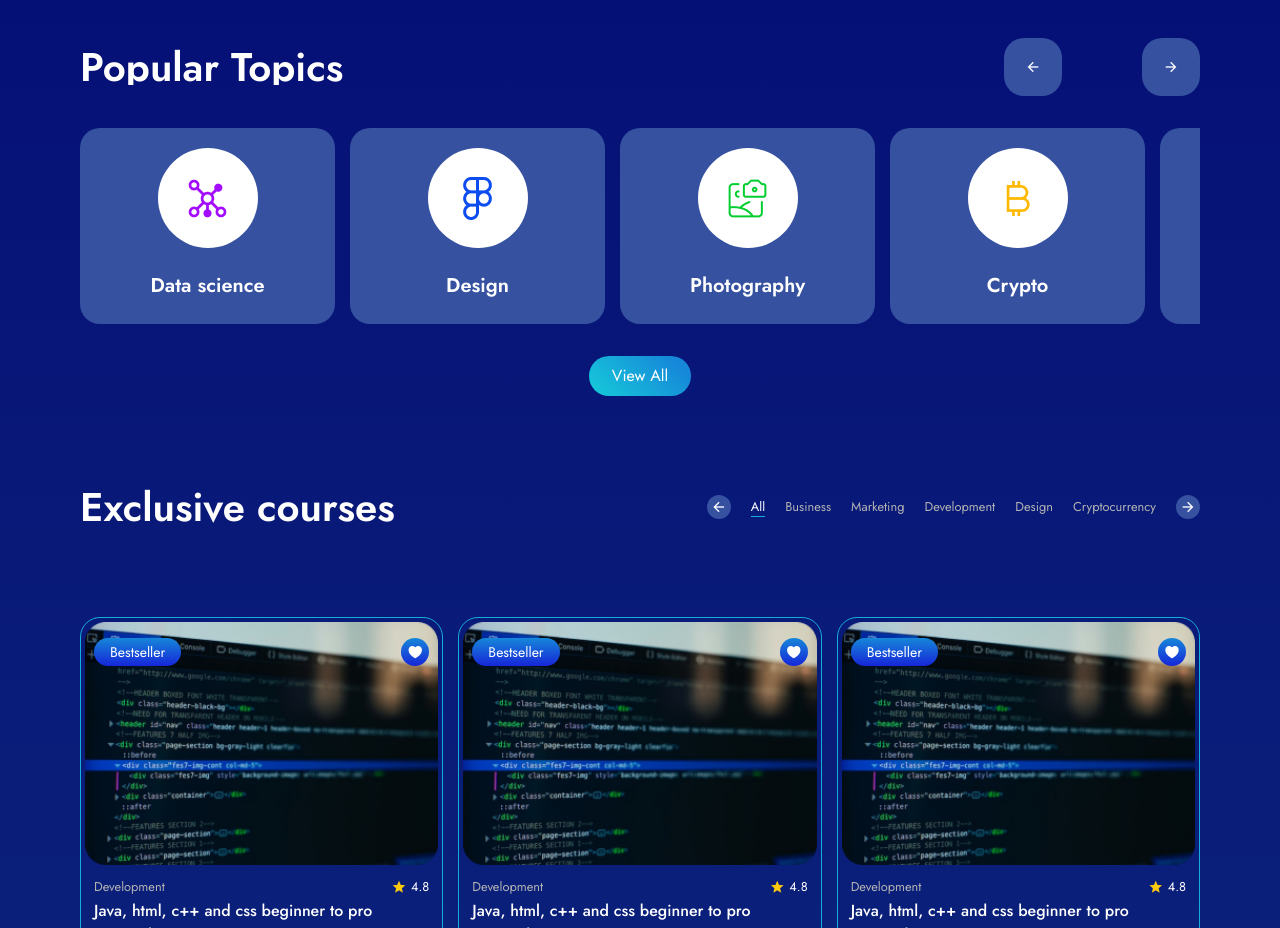
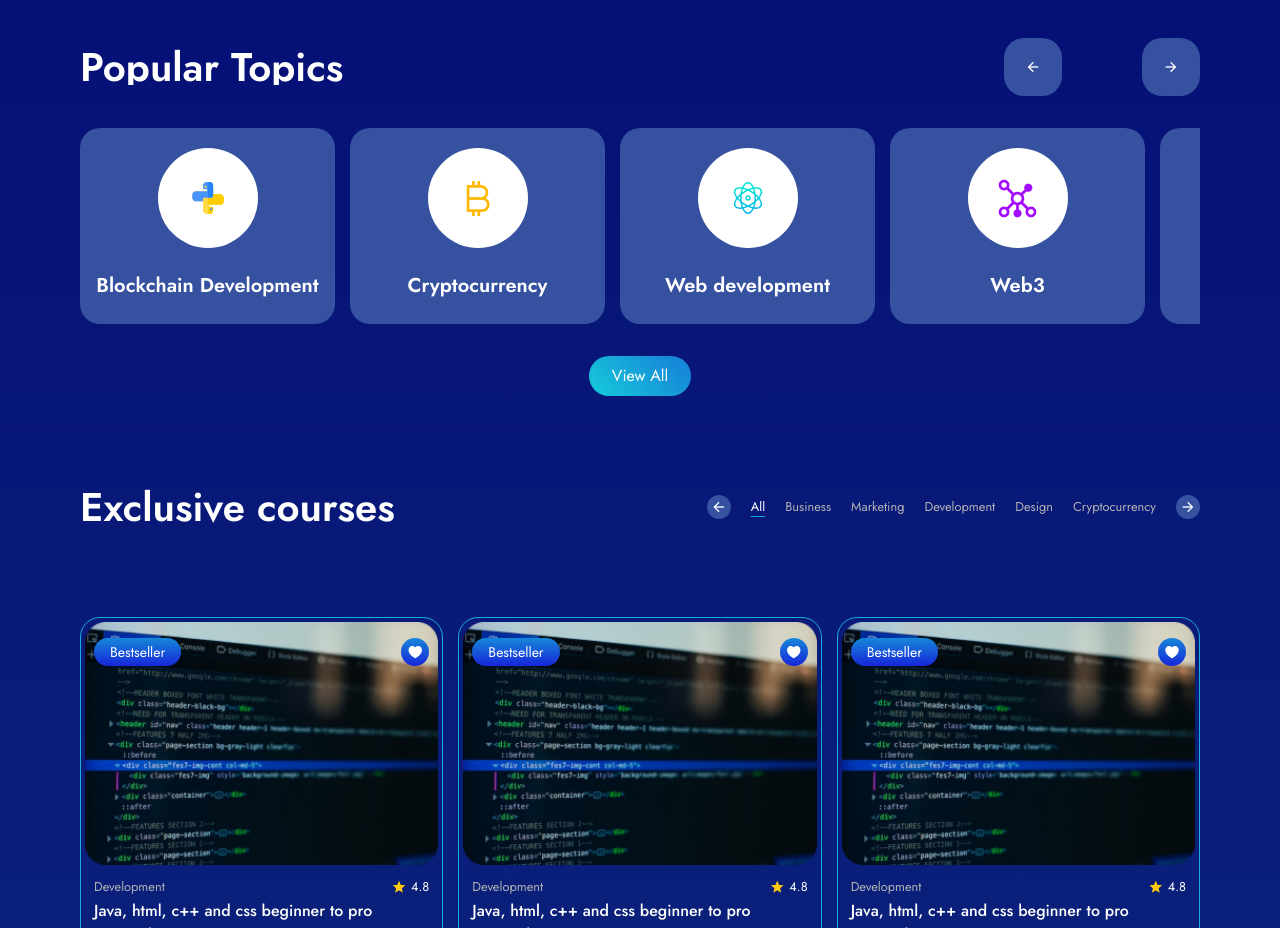
Before and after one commit to NerdwareX/nerdwarex-waitlist, a React (Create React App) app: page / in a window 1280 px wide. Shown: the part 960-1888 px from the top of the page. Built offline with nearby package versions, Linux system fonts and the light colour scheme.

Commit message:
Update data.js

```diff
--- a/src/data.js
+++ b/src/data.js
@@ -1,28 +1,25 @@
 export const imageCarousel = [
   {
+    image: require("./assets/logo5.png"),
+    desc: "Blockchain Development",
+  },
+  {
+    image: require("./assets/logo3.png"),
+    desc: "Cryptocurrency",
+  },
+  {
+    image: require("./assets/logo6.png"),
+    desc: "Web development",
+  },
+  {
     image: require("./assets/logo2.png"),
-    desc: "Data science",
+    desc: "Web3",
   },
   {
     image: require("./assets/logo1.png"),
-    desc: "Design",
+    desc: "UI/UX Design",
   },
-  {
-    image: require("./assets/logo4.png"),
-    desc: "Photography",
-  },
-  {
-    image: require("./assets/logo3.png"),
-    desc: "Crypto",
-  },
-  {
-    image: require("./assets/logo5.png"),
-    desc: "Python",
-  },
-  {
-    image: require("./assets/logo6.png"),
-    desc: "Web",
-  },
+
 ];
 
 export const courseCategories = [
```
